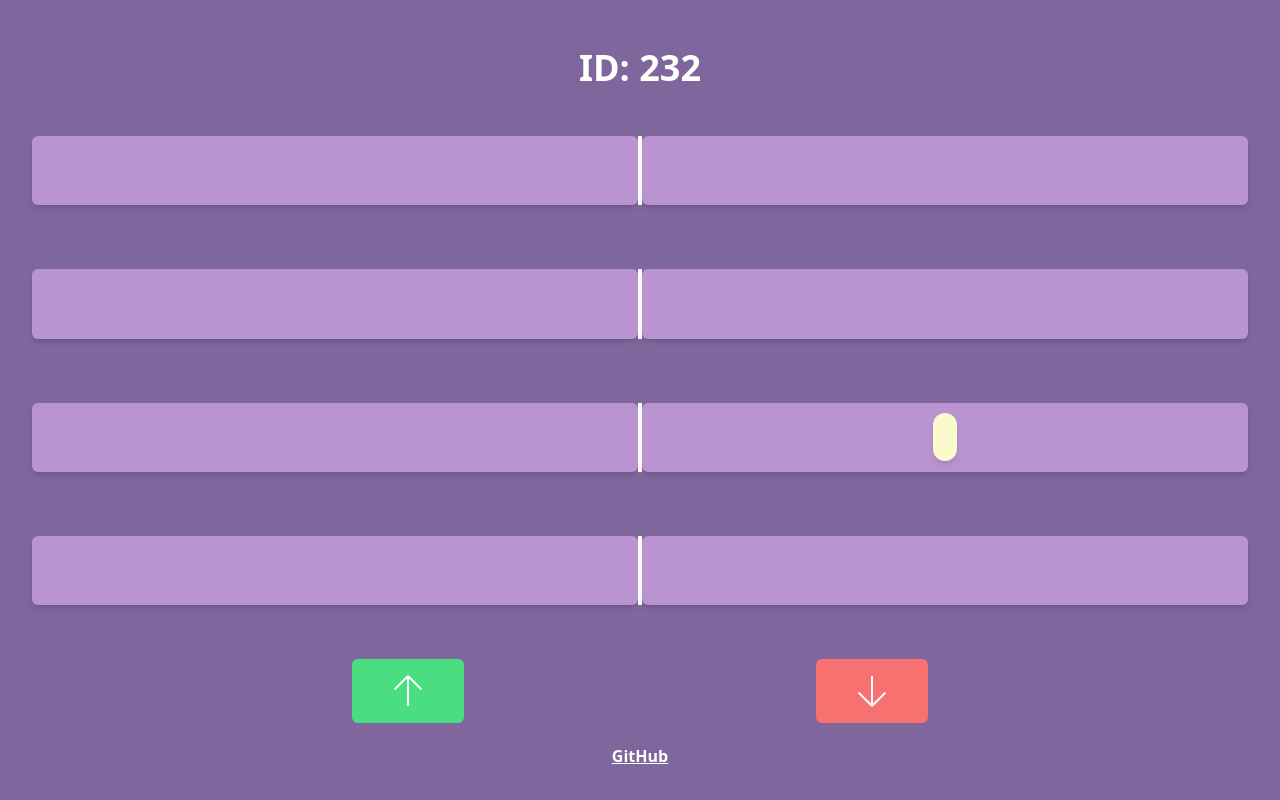
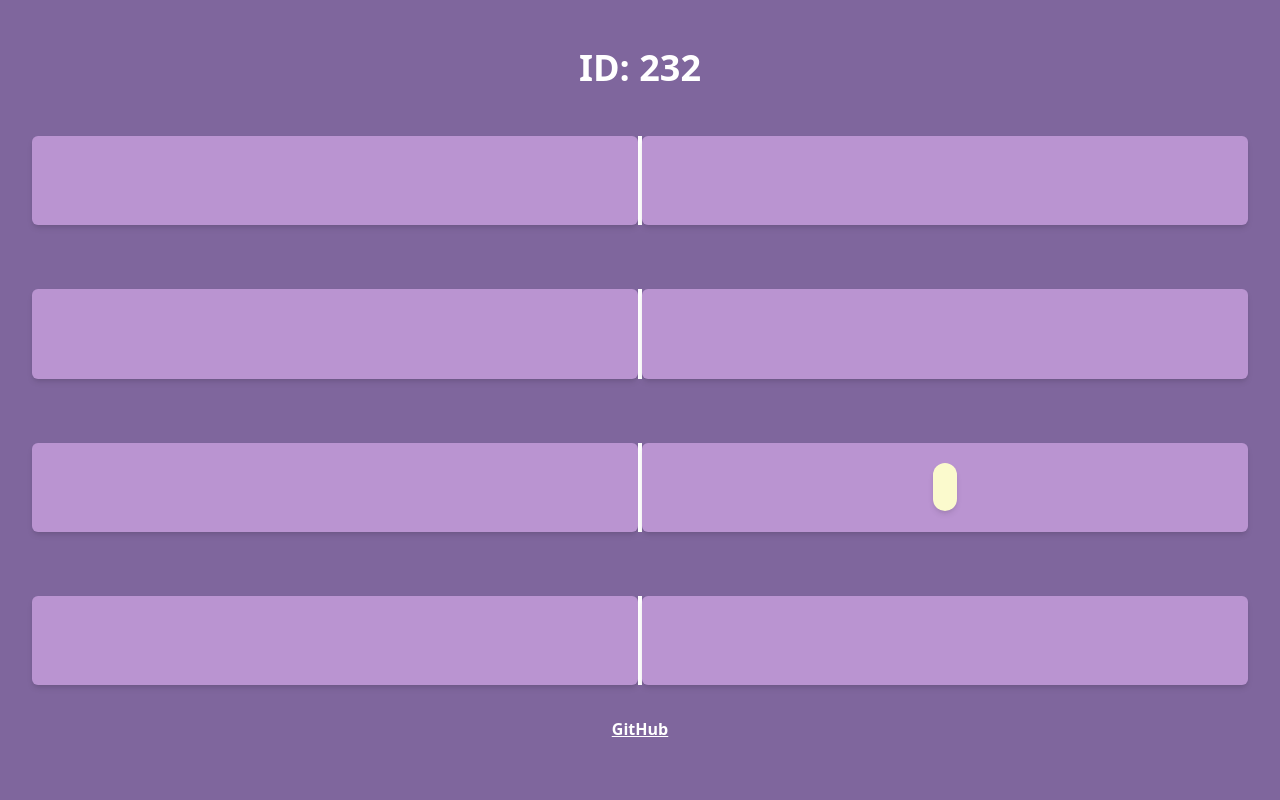
Before and after one commit to crnvl/clash, a Vue app in the folder frontend/: page / in a window 1280 px wide. Built offline with nearby package versions, Linux system fonts and the light colour scheme.

Commit message:
Update App.vue

```diff
--- a/frontend/src/App.vue
+++ b/frontend/src/App.vue
@@ -34,20 +34,6 @@ fieldData[field] = true;
         <FieldVue :active="fieldData[7]" />
       </div>
     </div>
-    <div class="flex justify-evenly items-center w-screen h-1/6 text-white font-bold text-2xl">
-      <button class="h-fit bg-green-400 rounded-md px-2 py-2 active:scale-95 transition ease-in-out">
-        <svg xmlns="http://www.w3.org/2000/svg" fill="none" viewBox="0 0 24 24" strokeWidth={1.5} stroke="currentColor"
-          class="w-24 h-12">
-          <path strokeLinecap="round" strokeLinejoin="round" d="M12 19.5v-15m0 0l-6.75 6.75M12 4.5l6.75 6.75" />
-        </svg>
-      </button>
-      <button class="h-fit bg-red-400 rounded-md px-2 py-2 active:scale-95 transition ease-in-out">
-        <svg xmlns="http://www.w3.org/2000/svg" fill="none" viewBox="0 0 24 24" strokeWidth={1.5} stroke="currentColor"
-          class="w-24 h-12">
-          <path strokeLinecap="round" strokeLinejoin="round" d="M12 4.5v15m0 0l6.75-6.75M12 19.5l-6.75-6.75" />
-        </svg>
-      </button>
-    </div>
     <p class="text-white font-bold underline"><a href="https://github.com/angelsflyinhell/clash">GitHub</a></p>
   </div>
 </template>
```
